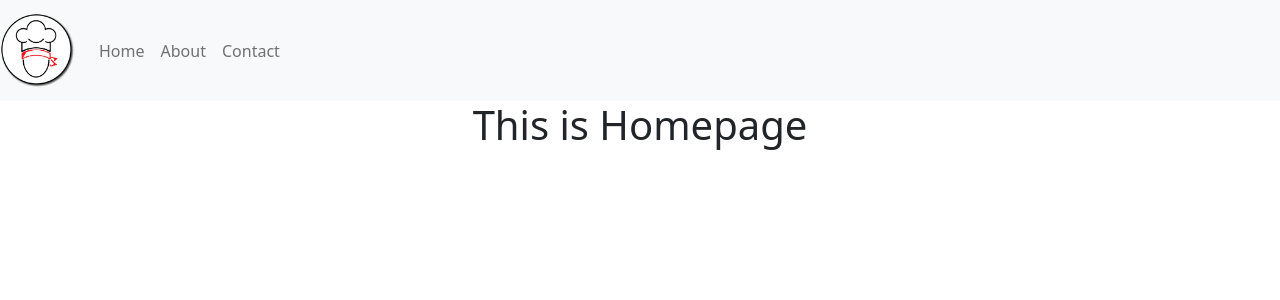
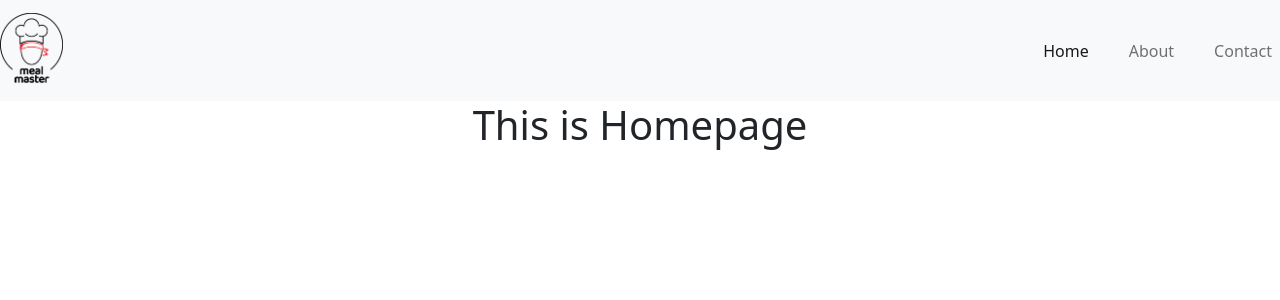
Before and after one commit to jemcap/meal-master, a React (Create React App) app: page / in a window 1280 px wide. Shown: the top 300 px of the page. Built offline with nearby package versions, Linux system fonts and the light colour scheme.

Commit message:
Navbar: Content changes and layout fixes

```diff
--- a/src/components/Header.js
+++ b/src/components/Header.js
@@ -1,7 +1,7 @@
-import React from 'react'
-import {Navbar, Nav} from 'react-bootstrap'
-import {LinkContainer} from 'react-router-bootstrap'
-import logo from '../assets/logo-badge.png'
+import React from "react";
+import { Navbar, Nav } from "react-bootstrap";
+import { LinkContainer } from "react-router-bootstrap";
+import logo from "../assets/Logo.png";
 
 const Header = () => {
   return (
@@ -18,8 +18,8 @@ const Header = () => {
       </LinkContainer>
       <Navbar.Toggle aria-controls="basic-navbar-nav" />
       <Navbar.Collapse id="basic-navbar-nav">
-          <Nav className="ml-auto">
-                    <LinkContainer to="/home">
+        <Nav className="ms-auto d-flex gap-4">
+          <LinkContainer to="/">
             <Nav.Link>Home</Nav.Link>
           </LinkContainer>
           <LinkContainer to="/about">
@@ -31,7 +31,7 @@ const Header = () => {
         </Nav>
       </Navbar.Collapse>
     </Navbar>
-  )
-}
+  );
+};
 
-export default Header
+export default Header;
```
Lines whose indentation alone changed are shown as unchanged.
